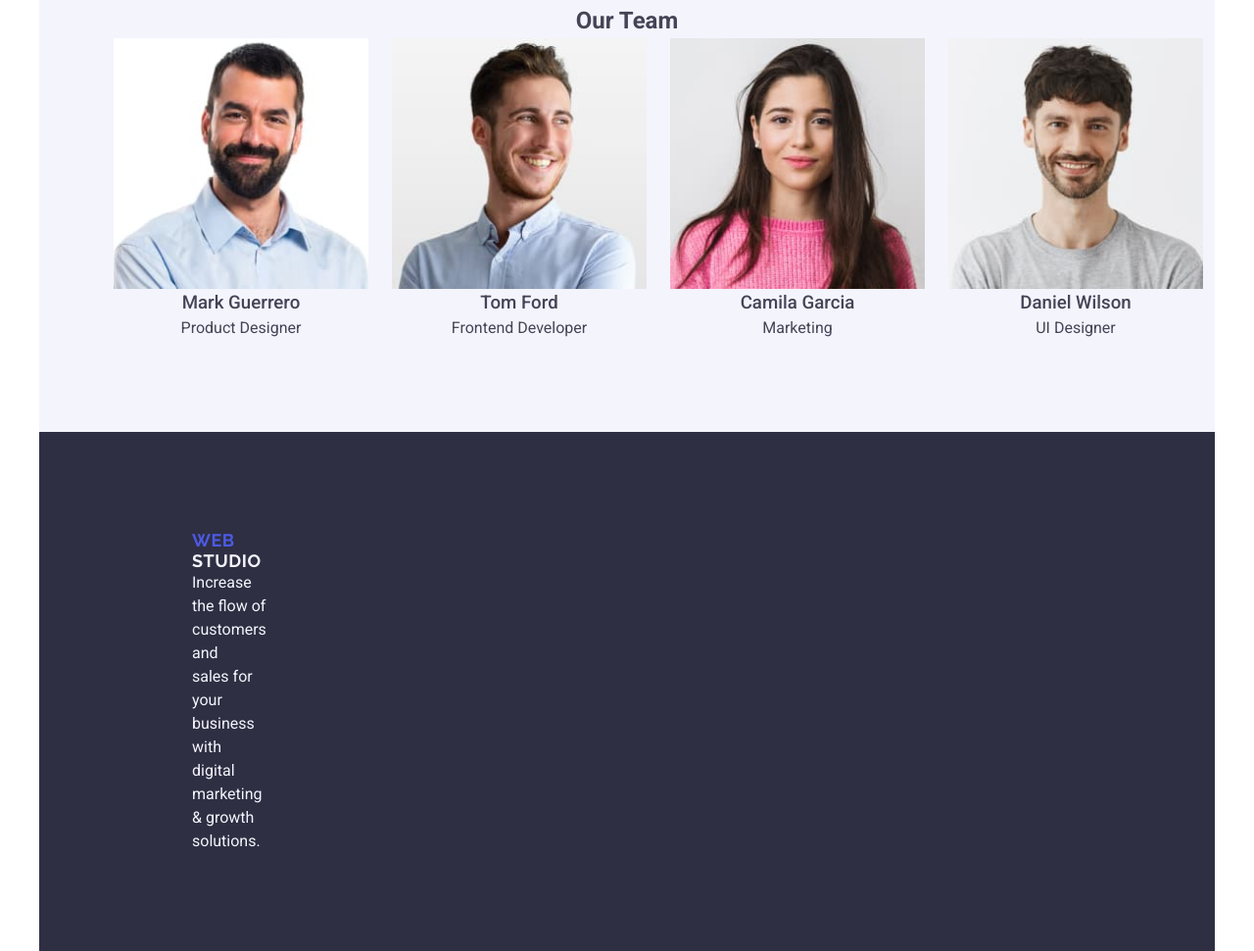
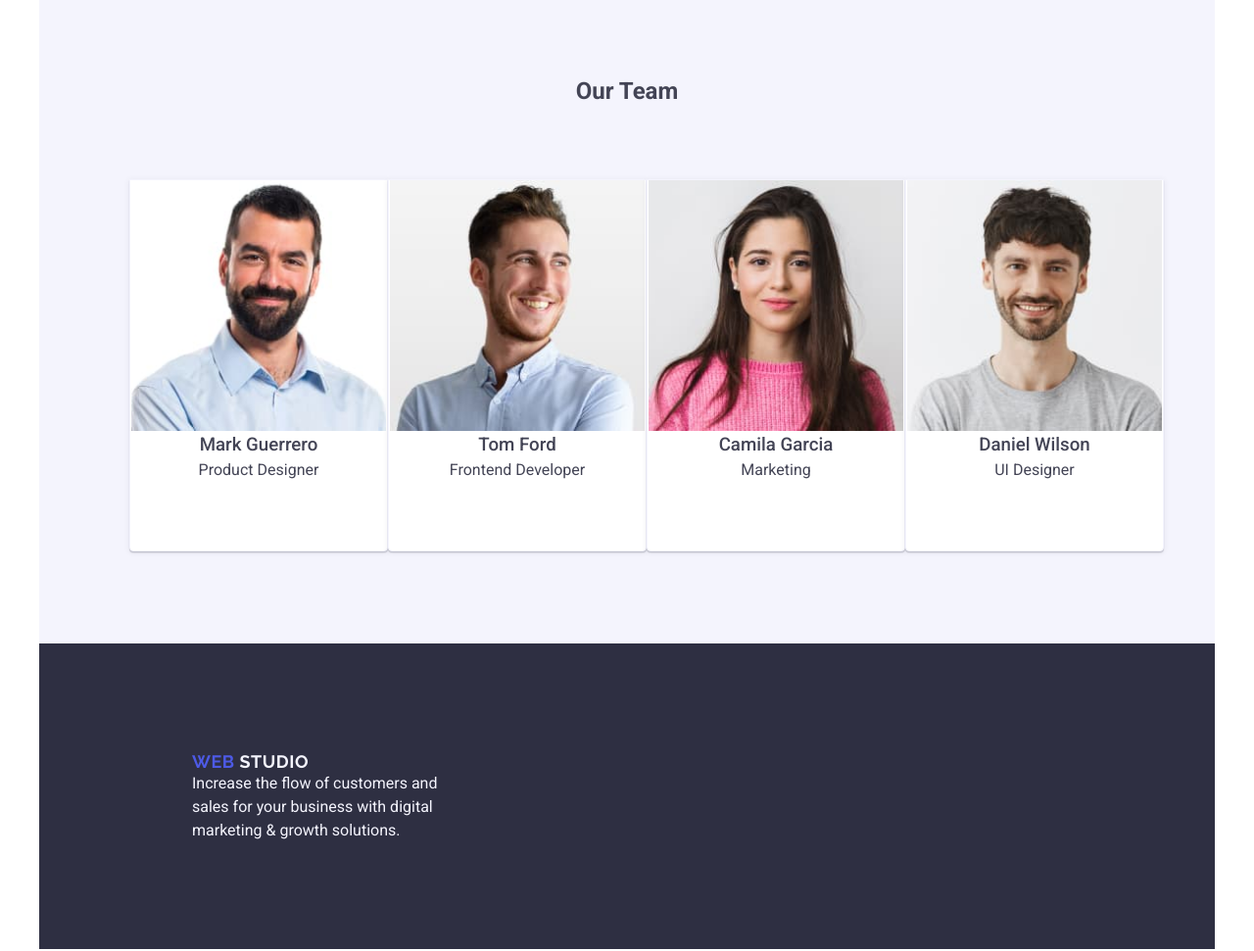
Before and after one commit to mihai93ghe/goit-markup-hw-03, a plain HTML site: page index.html in a window 1280 px wide. Shown: the part 1320-2291 px from the top of the page at 98% size. Drawn offline with Linux system fonts and the light colour scheme.

Commit message:
work in progress

```diff
--- a/css/style.css
+++ b/css/style.css
@@ -109,7 +109,10 @@
   display: flex;
   align-items: center;
   flex-direction: column;
-  padding-left: 24px;
+  /* border-radius: 0 0 4px 4px;
+  padding: 0px 0px 32px 0px;
+  width: 264px;
+  height: 380px; */
 }
 
 h1,
@@ -150,7 +153,8 @@ h3 {
   flex-direction: column;
   align-items: flex-start;
   min-width: 1200px;
-  padding: 100px 1020px 100px 156px;
+  height: 312px;
+  padding-left: 156px;
 }
 
 .features > li {
@@ -207,7 +211,7 @@ h3 {
   display: flex;
   flex-direction: column;
   align-items: center;
-  border: 1px solid var(--secondary-bkg-color);
+  padding-left: 24px;
 }
 
 section {
@@ -226,6 +230,7 @@ section {
 .title {
   display: flex;
   justify-content: center;
+  padding-bottom: 72px;
 }
 
 .offer-images {
@@ -242,3 +247,17 @@ section {
   display: flex;
   justify-content: center;
 }
+
+.team-members > li {
+  width: 264px;
+  height: 260px;
+  border: 1px solid;
+  border-radius: 0 0 4px 4px;
+  padding: 0px 0px 32px 0px;
+  width: 264px;
+  height: 380px;
+  border: 1px solid var(--secondary-bkg-color);
+  box-shadow: 0 2px 1px 0 rgba(46, 47, 66, 0.08),
+    0 1px 1px 0 rgba(46, 47, 66, 0.16), 0 1px 6px 0 rgba(46, 47, 66, 0.08);
+  background: #fff;
+}
```
Also changed, not shown: portofolio.html (+2 -1 lines).
